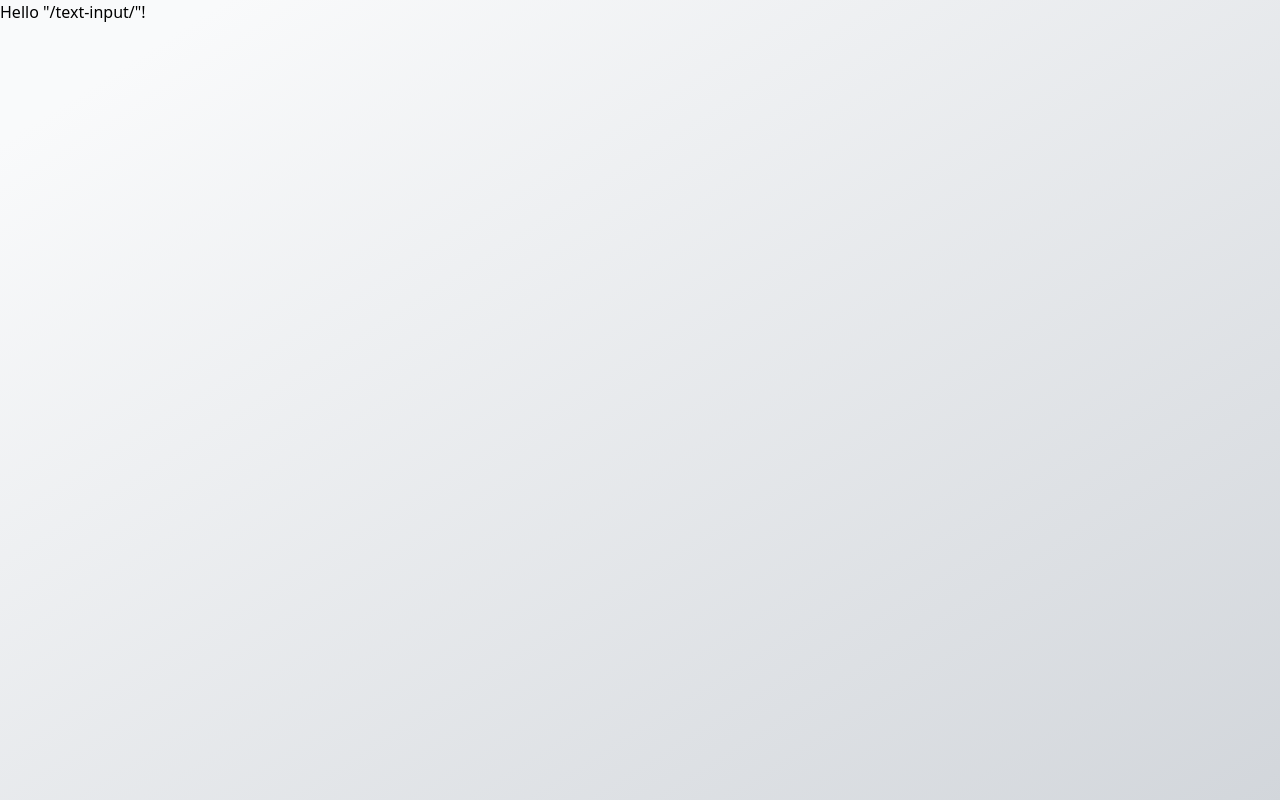
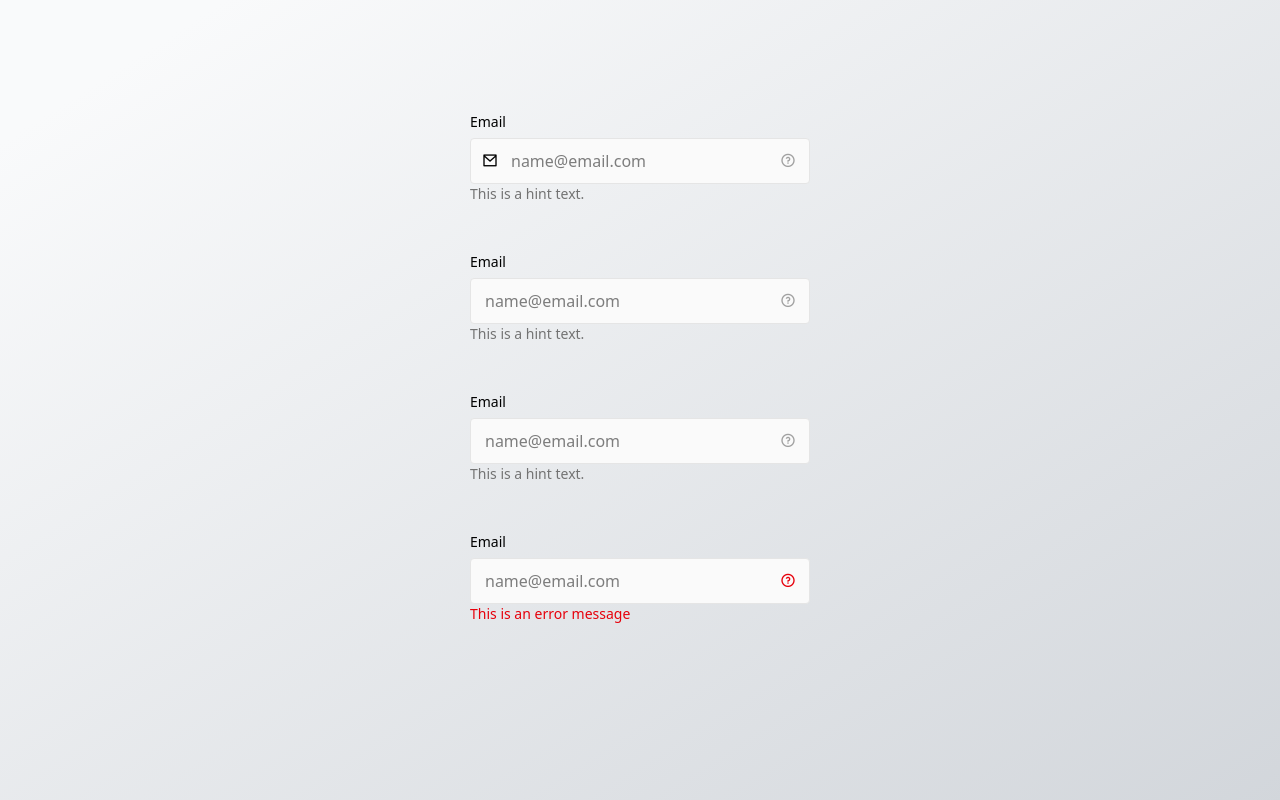
Before and after one commit to kevinleaves/vault, a React (Vite) app: page /text-input in a window 1280 px wide. Built offline with nearby package versions, Linux system fonts and the light colour scheme.

Commit message:
text-input component

```diff
--- /dev/null
+++ b/src/routes/text-input/-components/Input.tsx
@@ -0,0 +1,70 @@
+import React from 'react'
+import type { HTMLInputTypeAttribute } from 'react'
+import { cn } from '@/lib/utils'
+
+export interface InputProps {
+  labelText: string
+  subText: string
+  placeholder: string
+  disabled: boolean
+  error?: boolean
+  id: string
+  iconLeading?: React.ReactElement
+  iconTrailing?: React.ReactElement
+  type: HTMLInputTypeAttribute
+  name: string
+}
+
+export function Input({
+  labelText,
+  placeholder,
+  disabled,
+  subText,
+  error,
+  id,
+  iconLeading,
+  iconTrailing,
+  type,
+  name,
+}: InputProps) {
+  return (
+    <div className="flex flex-col relative">
+      <label className="text-sm font-normal mb-1.5" htmlFor={id}>
+        {labelText}
+      </label>
+      <div className="absolute left-3 top-9">{iconLeading}</div>
+      <div
+        className={cn(
+          'absolute right-3.5 top-9 text-neutral-400',
+          error && 'text-red-600',
+        )}
+      >
+        {iconTrailing}
+      </div>
+      <input
+        className={cn(
+          'border-1 border-neutral-200 bg-neutral-50 px-3.5 py-2.5 rounded-sm focus:shadow-[0_0_0_1px_#444CE7,0_1px_2px_0px_rgba(16,24,40,0.05),0_0_0_4px_rgba(68,76,231,0.12)] outline-hidden',
+          iconLeading && 'pl-10',
+          iconTrailing && 'pr-10',
+          error &&
+            'focus:shadow-[0_1px_2px_0px_rgba(217,45,32,1),0_0_0_4px_rgba(212,45,32,0.12)]',
+        )}
+        placeholder={placeholder}
+        disabled={disabled}
+        id={id}
+        name={name}
+        type={type}
+        aria-describedby={id}
+      />
+      <p
+        id={error ? `${id}-error` : `${id}-hint`}
+        className={cn(
+          'text-sm font-normal',
+          error ? 'text-red-600' : 'text-neutral-500',
+        )}
+      >
+        {subText}
+      </p>
+    </div>
+  )
+}
--- a/src/routes/text-input/index.tsx
+++ b/src/routes/text-input/index.tsx
@@ -1,9 +1,55 @@
 import { createFileRoute } from '@tanstack/react-router'
+import { Input } from './-components/Input'
 
 export const Route = createFileRoute('/text-input/')({
   component: RouteComponent,
 })
 
 function RouteComponent() {
-  return <div>Hello "/text-input/"!</div>
+  return (
+    <div className="pt-[112px] w-[340px] mx-auto flex flex-col gap-12">
+      <Input
+        labelText="Email"
+        disabled={false}
+        subText={'This is a hint text.'}
+        placeholder="name@email.com"
+        id="email"
+        iconLeading={<i className="ri-mail-line"></i>}
+        iconTrailing={<i className="ri-question-line"></i>}
+        type="email"
+        name="email"
+      />
+      <Input
+        labelText="Email"
+        disabled={false}
+        subText={'This is a hint text.'}
+        placeholder="name@email.com"
+        id="email"
+        iconTrailing={<i className="ri-question-line"></i>}
+        type="email"
+        name="email"
+      />
+      <Input
+        labelText="Email"
+        disabled={false}
+        subText={'This is a hint text.'}
+        placeholder="name@email.com"
+        id="email"
+        iconTrailing={<i className="ri-question-line"></i>}
+        type="email"
+        name="email"
+      />
+      <Input
+        labelText="Email"
+        disabled={false}
+        subText={'This is an error message'}
+        placeholder="name@email.com"
+        error={true}
+        id="email"
+        iconTrailing={<i className="ri-question-line"></i>}
+        type="email"
+        name="email"
+      />
+    </div>
+  )
 }
```
